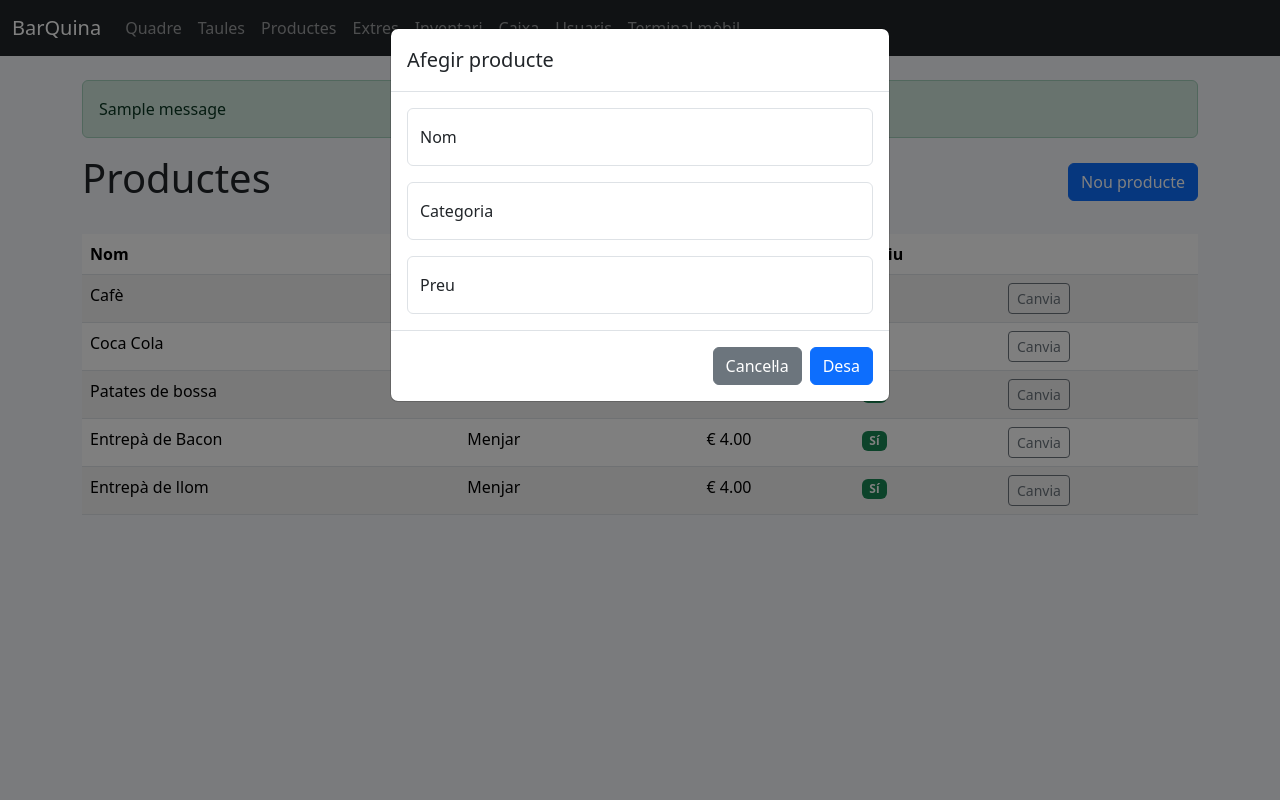
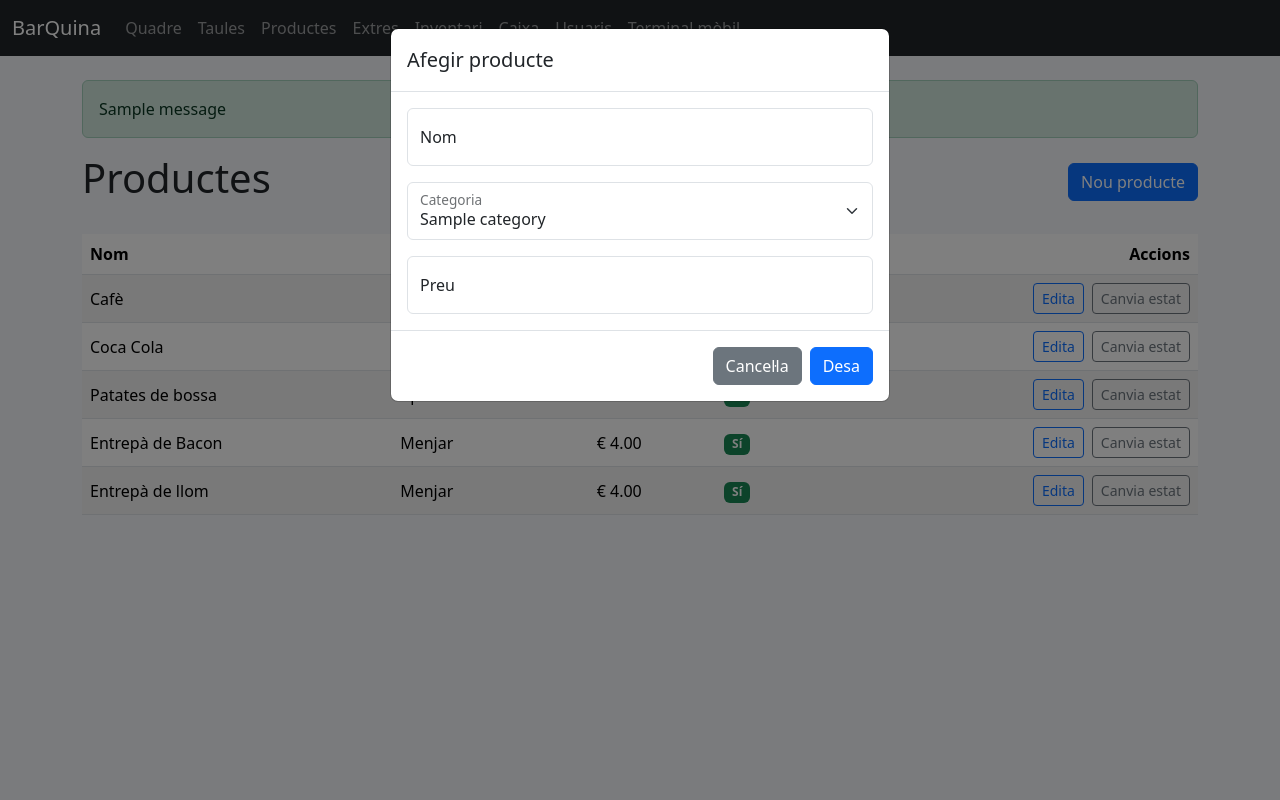
Before and after one commit to djmon666/BarQuina, a Flask app: template app/templates/catalog/products.html in a window 1280 px wide, after a click on "Nou producte". Run offline with Flask 3, Linux system fonts and the light colour scheme; tables that the repository leaves empty hold one stand-in row (values such as "Sample post"); the template is opened without the code that fills it: values that come from a table or form of the project are taken from there, most other values are stand-ins (such as "Sample title", 1, 10 or a date in 2020); one stand-in notice (Sample message) is shown; some libraries are stand-ins or nearby versions.

Commit message:
Poder modificar productes amb categories clares

```diff
--- a/app/templates/catalog/products.html
+++ b/app/templates/catalog/products.html
@@ -5,9 +5,15 @@
     <button class="btn btn-primary" data-bs-toggle="modal" data-bs-target="#newProduct">Nou producte</button>
 </div>
 <div class="table-responsive">
-<table class="table table-striped">
+<table class="table table-striped align-middle">
     <thead>
-        <tr><th>Nom</th><th>Categoria</th><th>Preu</th><th>Actiu</th><th></th></tr>
+        <tr>
+            <th>Nom</th>
+            <th>Categoria</th>
+            <th>Preu</th>
+            <th>Actiu</th>
+            <th class="text-end">Accions</th>
+        </tr>
     </thead>
     <tbody>
         {% for product in products %}
@@ -22,10 +28,22 @@
                 <span class="badge bg-secondary">No</span>
                 {% endif %}
             </td>
-            <td>
-                <form method="post" action="{{ url_for('catalog.toggle_product', product_id=product.id) }}">
-                    <button class="btn btn-sm btn-outline-secondary">Canvia</button>
-                </form>
+            <td class="text-end">
+                <div class="d-flex justify-content-end gap-2">
+                    <button
+                        class="btn btn-sm btn-outline-primary"
+                        data-bs-toggle="modal"
+                        data-bs-target="#editProduct"
+                        data-product-id="{{ product.id }}"
+                        data-product-name="{{ product.name }}"
+                        data-product-price="{{ '%.2f'|format(product.price) }}"
+                        data-product-category="{{ product.category }}"
+                        data-update-url="{{ url_for('catalog.update_product', product_id=product.id) }}"
+                    >Edita</button>
+                    <form method="post" action="{{ url_for('catalog.toggle_product', product_id=product.id) }}">
+                        <button class="btn btn-sm btn-outline-secondary" type="submit">Canvia estat</button>
+                    </form>
+                </div>
             </td>
         </tr>
         {% else %}
@@ -46,11 +64,15 @@
                         <label>Nom</label>
                     </div>
                     <div class="form-floating mb-3">
-                        <input class="form-control" name="category" placeholder="beguda">
+                        <select class="form-select" name="category">
+                            {% for category in categories %}
+                            <option value="{{ category }}" {% if loop.first %}selected{% endif %}>{{ category }}</option>
+                            {% endfor %}
+                        </select>
                         <label>Categoria</label>
                     </div>
                     <div class="form-floating">
-                        <input class="form-control" name="price" type="number" min="0" step="0.1" placeholder="1.50">
+                        <input class="form-control" name="price" type="number" min="0" step="0.01" placeholder="1.50">
                         <label>Preu</label>
                     </div>
                 </div>
@@ -62,4 +84,68 @@
         </div>
     </div>
 </div>
+
+<div class="modal fade" id="editProduct" tabindex="-1">
+    <div class="modal-dialog">
+        <div class="modal-content">
+            <form method="post">
+                <div class="modal-header"><h5 class="modal-title">Editar producte</h5></div>
+                <div class="modal-body">
+                    <div class="form-floating mb-3">
+                        <input class="form-control" name="name" placeholder="Nom" required>
+                        <label>Nom</label>
+                    </div>
+                    <div class="form-floating mb-3">
+                        <select class="form-select" name="category" required>
+                            {% for category in categories %}
+                            <option value="{{ category }}">{{ category }}</option>
+                            {% endfor %}
+                        </select>
+                        <label>Categoria</label>
+                    </div>
+                    <div class="form-floating">
+                        <input class="form-control" name="price" type="number" min="0" step="0.01" placeholder="0.00" required>
+                        <label>Preu</label>
+                    </div>
+                </div>
+                <div class="modal-footer">
+                    <button type="button" class="btn btn-secondary" data-bs-dismiss="modal">Cancel·la</button>
+                    <button class="btn btn-primary" type="submit">Actualitza</button>
+                </div>
+            </form>
+        </div>
+    </div>
+</div>
+
+<script>
+document.addEventListener("DOMContentLoaded", function () {
+    const editModal = document.getElementById("editProduct");
+    if (!editModal) {
+        return;
+    }
+    editModal.addEventListener("show.bs.modal", function (event) {
+        const trigger = event.relatedTarget;
+        if (!trigger) {
+            return;
+        }
+        const form = editModal.querySelector("form");
+        form.action = trigger.getAttribute("data-update-url") || form.action;
+        const nameInput = form.querySelector('input[name="name"]');
+        const priceInput = form.querySelector('input[name="price"]');
+        const categorySelect = form.querySelector('select[name="category"]');
+        nameInput.value = trigger.getAttribute("data-product-name") || "";
+        priceInput.value = trigger.getAttribute("data-product-price") || "";
+        const category = trigger.getAttribute("data-product-category") || "";
+        const categoryValue = category.toLowerCase();
+        Array.from(categorySelect.options).forEach((option) => {
+            const optionValue = option.value || "";
+            if (optionValue === category || optionValue.toLowerCase() === categoryValue) {
+                option.selected = true;
+            } else {
+                option.selected = false;
+            }
+        });
+    });
+});
+</script>
 {% endblock %}
```
Also changed, not shown: app/blueprints/catalog/routes.py (+55 -3 lines), barquina.db.
